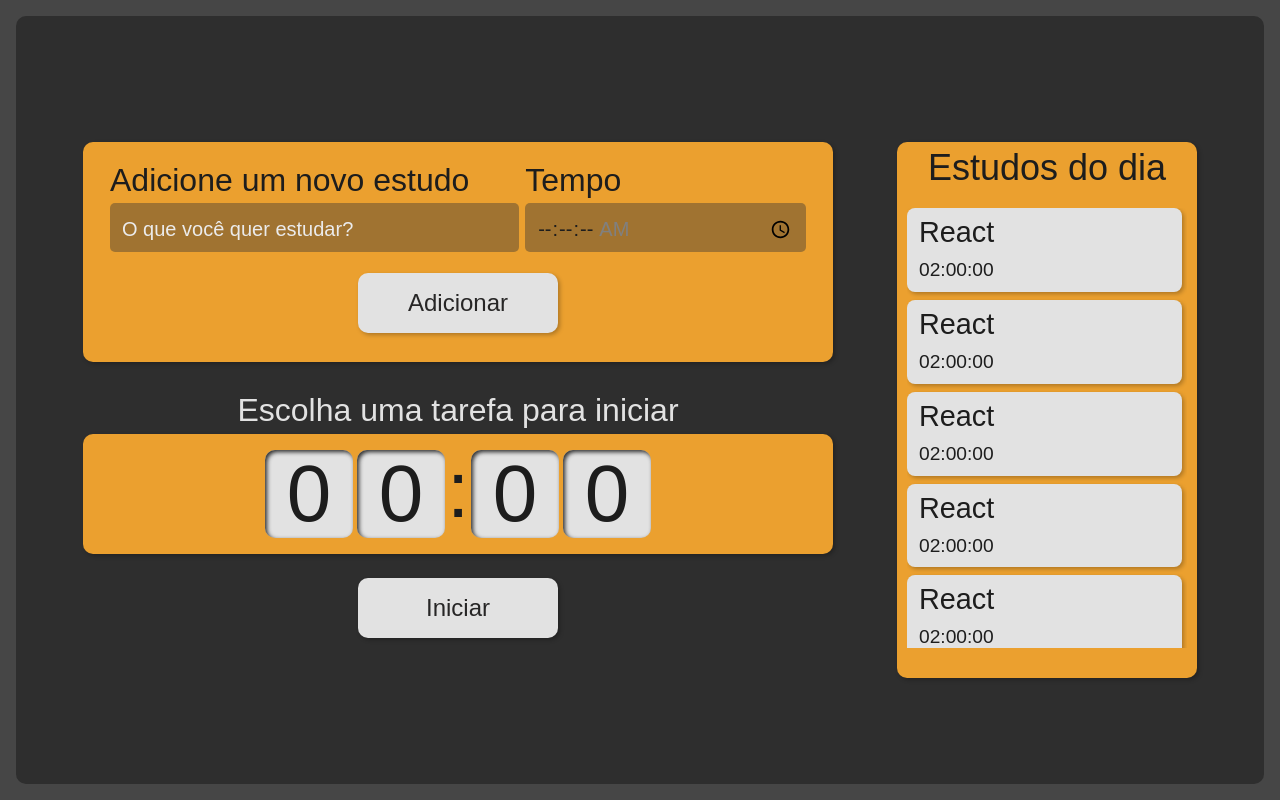
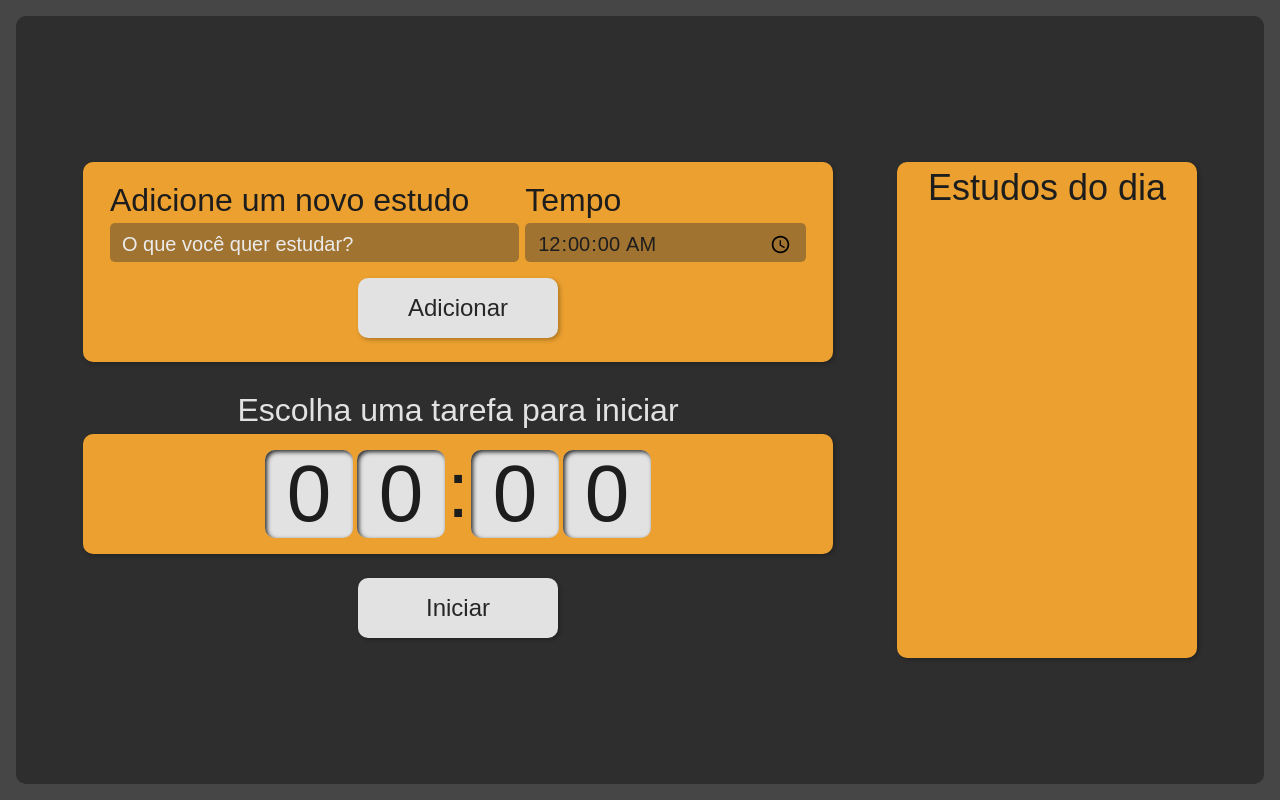
Before and after one commit to Ltheus/WIP-alura-studies, a React (Create React App) app: page / in a window 1280 px wide. Built offline with nearby package versions, Linux system fonts and the light colour scheme.

Commit message:
Added interaction between Form and List

```diff
--- a/src/components/Form/index.tsx
+++ b/src/components/Form/index.tsx
@@ -1,10 +1,26 @@
 import React from "react";
 import Button from "../Button";
 import style from "./Form.module.scss";
+import { ITask } from "../../types/task";
 
-export default function Form() {
+export default function Form({
+  setTasks,
+}: {
+  setTasks: React.Dispatch<React.SetStateAction<ITask[]>>;
+}) {
+  const [task, setTask] = React.useState({
+    name: "",
+    time: "00:00",
+  });
+
+  const addTask = (e: React.FormEvent) => {
+    e.preventDefault();
+    console.log("penis!!", task);
+    setTasks((tasks) => [...tasks, { ...task }]);
+  };
+
   return (
-    <form className={style.newTask}>
+    <form className={style.newTask} onSubmit={addTask}>
       <div className={style.inputContainer}>
         <label htmlFor="task">Adicione um novo estudo</label>
         <input
@@ -13,6 +29,8 @@
           id="task"
           placeholder="O que você quer estudar?"
           required
+          value={task.name}
+          onChange={(e) => setTask({ ...task, name: e.target.value })}
         />
       </div>
       <div className={style.inputContainer}>
@@ -23,8 +41,9 @@
           name="timer"
           id="timer"
           min="00:00:00"
-          max="01:30:00"
           required
+          value={task.time}
+          onChange={(e) => setTask({ ...task, time: e.target.value })}
         />
       </div>
       <Button>Adicionar</Button>
--- a/src/components/List/index.tsx
+++ b/src/components/List/index.tsx
@@ -1,45 +1,12 @@
+import React from "react";
 import style from "./List.module.scss";
 import Item from "./Item";
+import { ITask } from "../../types/task";
 
-export default function List() {
-  const tasks = [
-    {
-      name: "React",
-      time: "02:00:00",
-    },
-    {
-      name: "React",
-      time: "02:00:00",
-    },
-    {
-      name: "React",
-      time: "02:00:00",
-    },
-    {
-      name: "React",
-      time: "02:00:00",
-    },
-    {
-      name: "React",
-      time: "02:00:00",
-    },
-    {
-      name: "React",
-      time: "02:00:00",
-    },
-    {
-      name: "React",
-      time: "02:00:00",
-    },
-    {
-      name: "React",
-      time: "02:00:00",
-    },
-  ];
-
+export default function List({ tasks }: { tasks: ITask[] }) {
   return (
     <aside className={style.taskList}>
-      <h2> Estudos do dia </h2>
+      <h2>Estudos do dia</h2>
       <ul>
         {tasks.map((item, index) => (
           <Item key={index} {...item} />
--- a/src/pages/App.tsx
+++ b/src/pages/App.tsx
@@ -3,12 +3,15 @@
 import List from "../components/List";
 import style from "./App.module.scss";
 import TimerCard from "../components/TimerCard";
+import { ITask } from "../types/task";
 
 function App() {
+  const [tasks, setTasks] = React.useState<ITask[] | []>([]);
+
   return (
     <div className={style.AppStyle}>
-      <Form />
-      <List />
+      <Form setTasks={setTasks} />
+      <List tasks={tasks} />
       <TimerCard />
     </div>
   );
```
